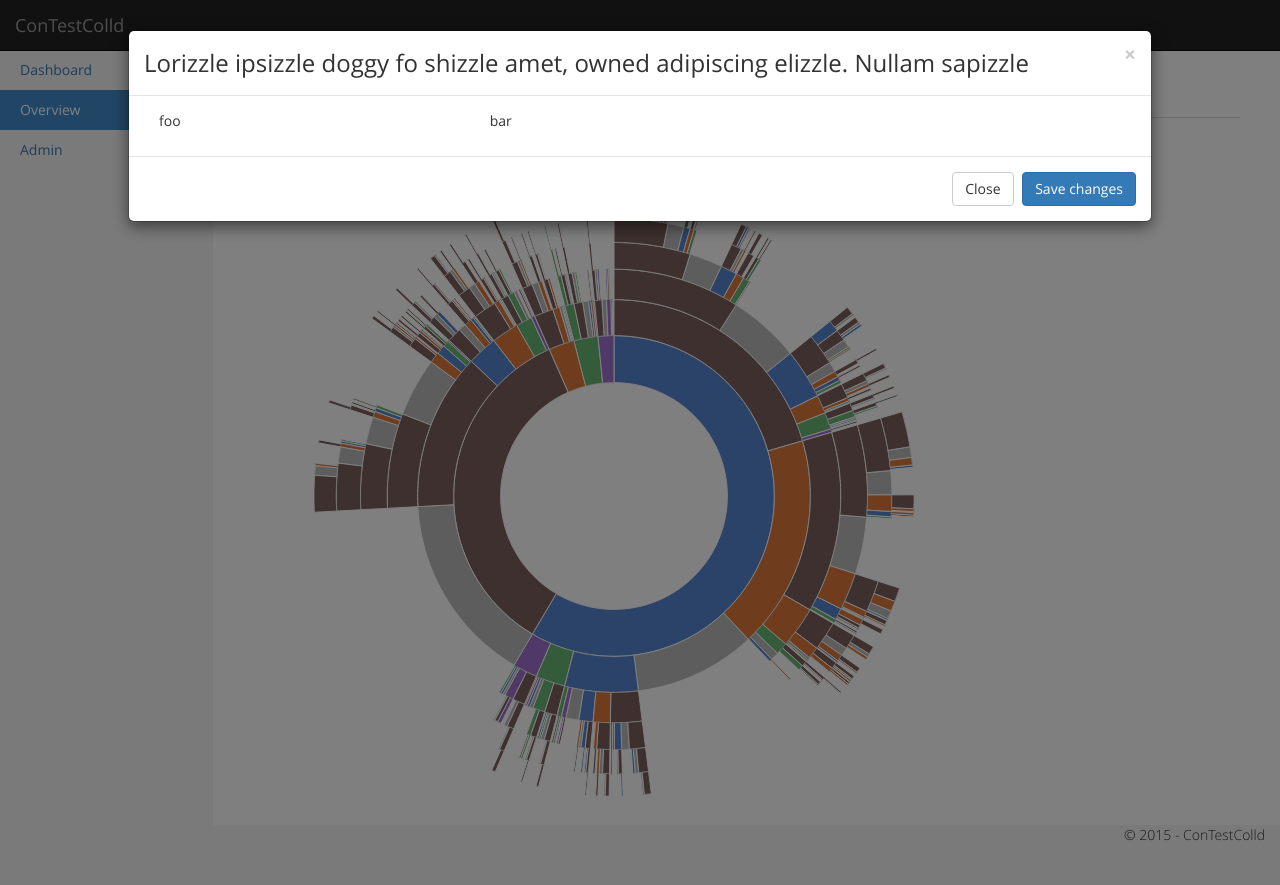
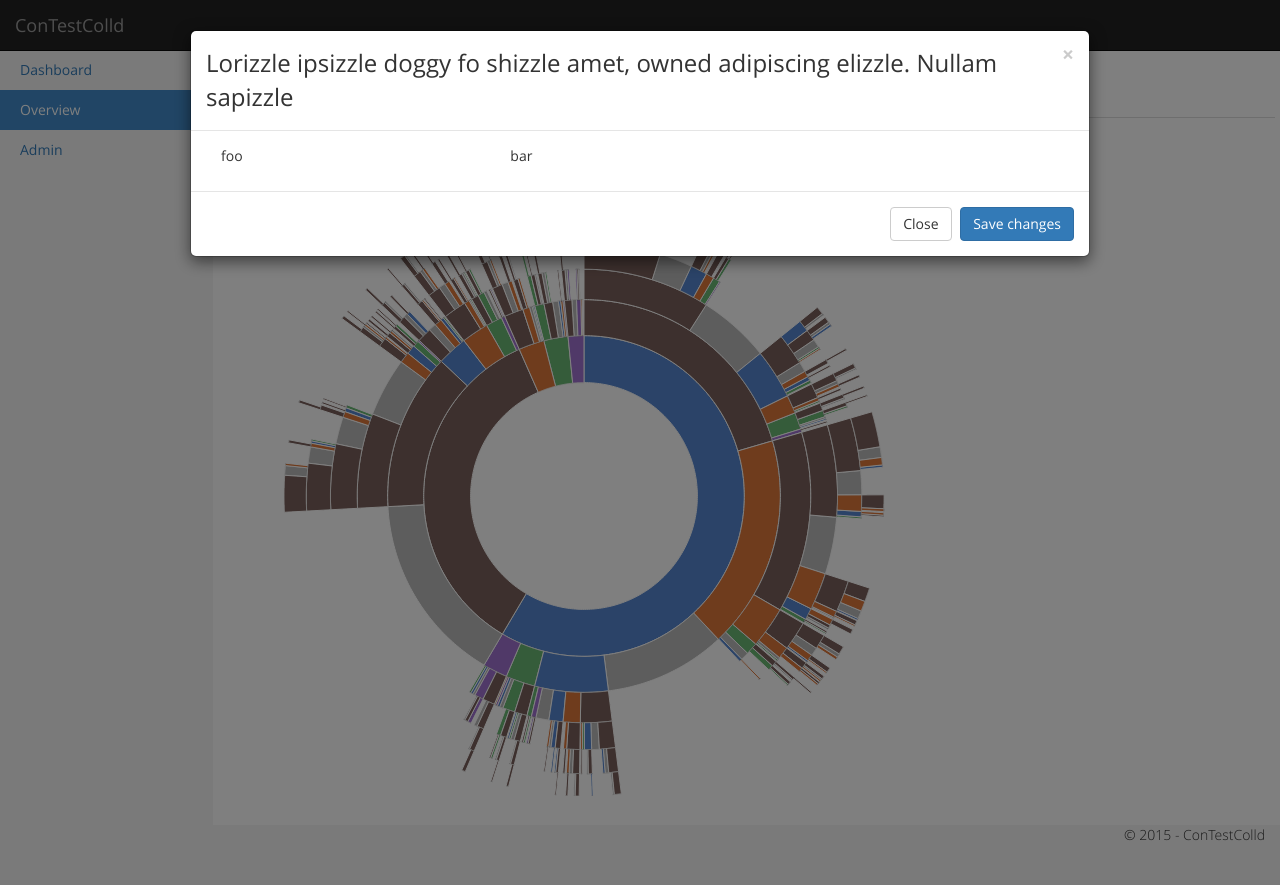
Before and after one commit to hgn/hippod, a Flask app: page /overview in a window 1280 px wide, after a click on "Show specific Test". Run offline with Flask 2, Linux system fonts and the light colour scheme; some libraries are stand-ins or nearby versions.

Commit message:
increase layout of main panel
Signed-off-by: Hagen Paul Pfeifer <hagen@jauu.net>

```diff
--- a/contestcolld/assets/css/styles.css
+++ b/contestcolld/assets/css/styles.css
@@ -75,18 +75,14 @@ footer {
 }
 @media (min-width: 768px) {
   .main {
-    padding-right: 40px;
-    padding-left: 40px;
+    padding-right: 5px;
+    padding-left: 10px;
   }
 }
 .main .page-header {
   margin-top: 0;
 }
 
-/* modal dialog wider */
-.modal-wide {
-     width: 80%;
-}
 
 /* https://google-webfonts-helper.herokuapp.com/fonts/open-sans?subsets=latin */
 /* open-sans-300 - latin */
--- a/contestcolld/templates/overview.html
+++ b/contestcolld/templates/overview.html
@@ -50,8 +50,8 @@
 <img src="media/images/sunburst-d3js.png" />
 
 <!-- Modal -->
-<div class="modal fade" id="myModal" tabindex="-1" role="dialog" aria-labelledby="myModalLabel">
-	<div class="modal-dialog modal-wide" role="document">
+<div class="modal fade bs-example-modal-lg" id="myModal" tabindex="-1" role="dialog" aria-labelledby="myModalLabel">
+	<div class="modal-dialog modal-wide modal-lg" role="document">
 		<div class="modal-content">
 			<div class="modal-header">
 				<button type="button" class="close" data-dismiss="modal" aria-label="Close"><span aria-hidden="true">&times;</span></button>
```
Also changed, not shown: contestcolld/assets/js/admin-main.js (+13 -6 lines), contestcolld/templates/admin.html (+29 -1 lines).
